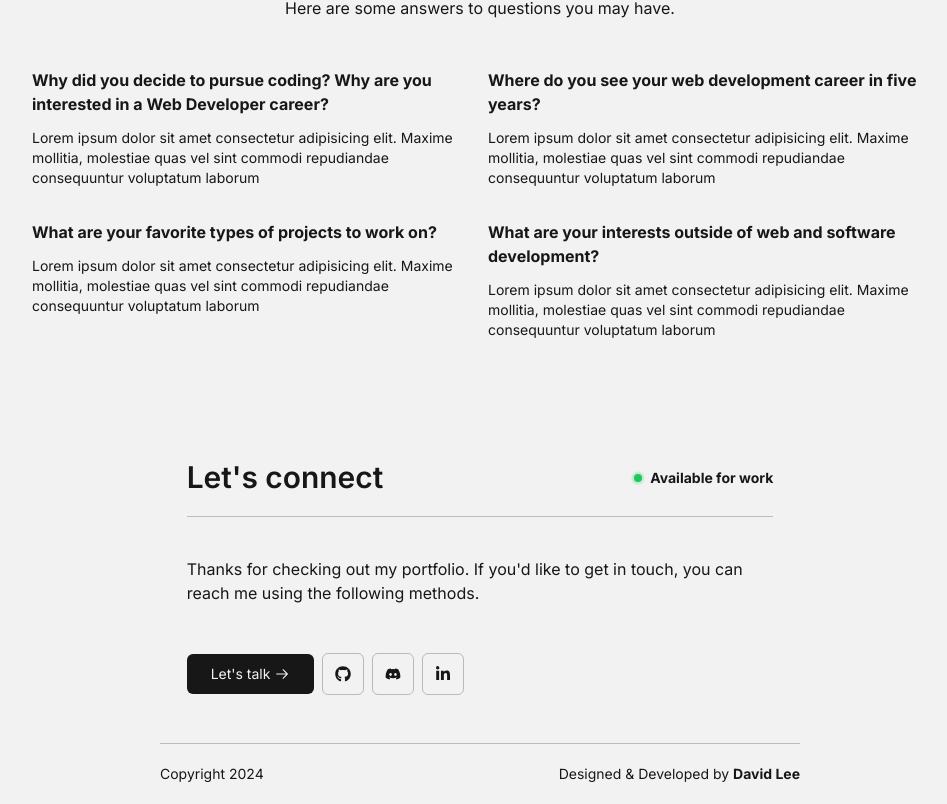
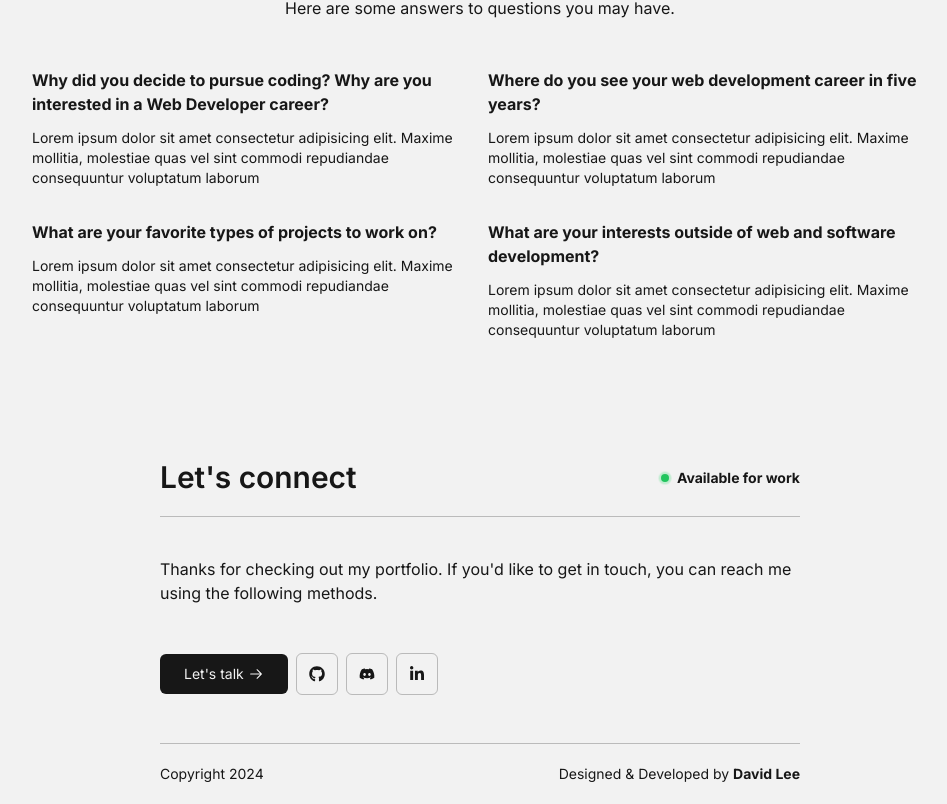
Before and after one commit to DLee1993/portfolio_website, a Next.js app: page / in a window 1280 px wide. Shown: the part 2759-3563 px from the top of the page, without its empty margins (160-1107 px from the left). Built offline with nearby package versions, Linux system fonts and the light colour scheme.

Commit message:
added a ternary operator to only add customWidth to the contact component when on the contact page

```diff
--- a/components/Contact.tsx
+++ b/components/Contact.tsx
@@ -9,7 +9,7 @@ import ContactForm from "./ContactForm";
 const Contact = () => {
     const path = usePathname();
     return (
-        <section className="customWidth">
+        <section className={path === "/contact" ? "customWidth" : ""}>
             <aside className="flex justify-between items-center border-b border-foreground25">
                 <h2 className="text-subHeading font-semibold">Let&apos;s connect</h2>
                 <AvailableToWork />
```
